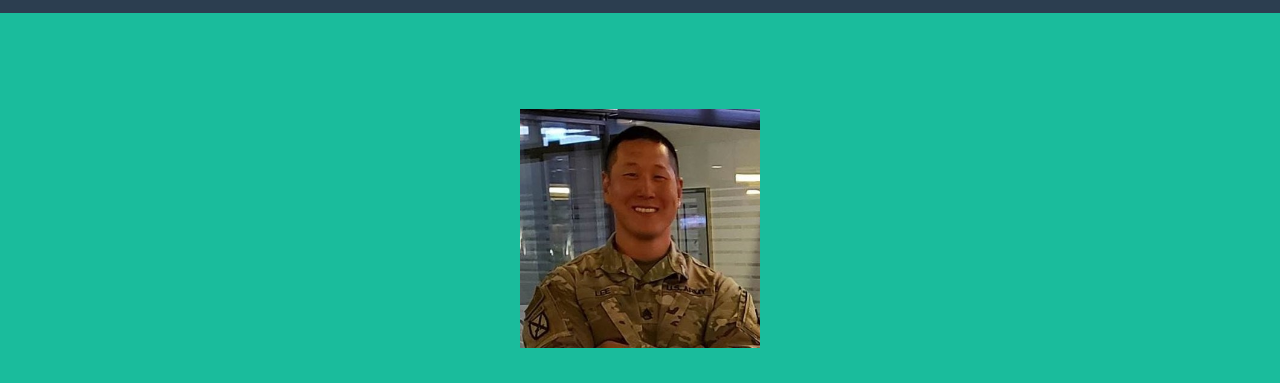
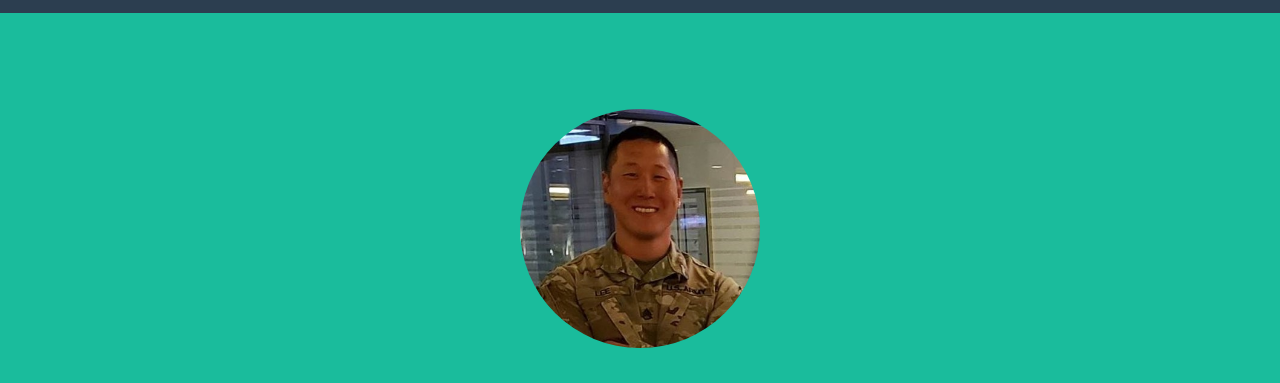
Before and after one commit to richminlee/richminlee.github.io, a plain HTML site: page index.html in a window 1280 px wide. Shown: the part 91-474 px from the top of the page. Drawn offline with nearby package versions, Linux system fonts and the light colour scheme.

Commit message:
Changed Profile Photo to a circle

```diff
--- a/index.html
+++ b/index.html
@@ -38,7 +38,7 @@
         <header class="masthead bg-primary text-white text-center">
             <div class="container d-flex align-items-center flex-column">
                 <!-- Masthead Avatar Image-->
-                <img class="masthead-avatar mb-5" src="assets/img/portfolio/uniform.jpg" alt="..." />
+                <img class="masthead-avatar mb-5" style="border-radius: 50%;" src="assets/img/portfolio/uniform.jpg" alt="..." />
                 <!-- Masthead Heading-->
                 <h1 class="masthead-heading text-uppercase mb-0">Richard Lee</h1>
                 <!-- Icon Divider-->
```
